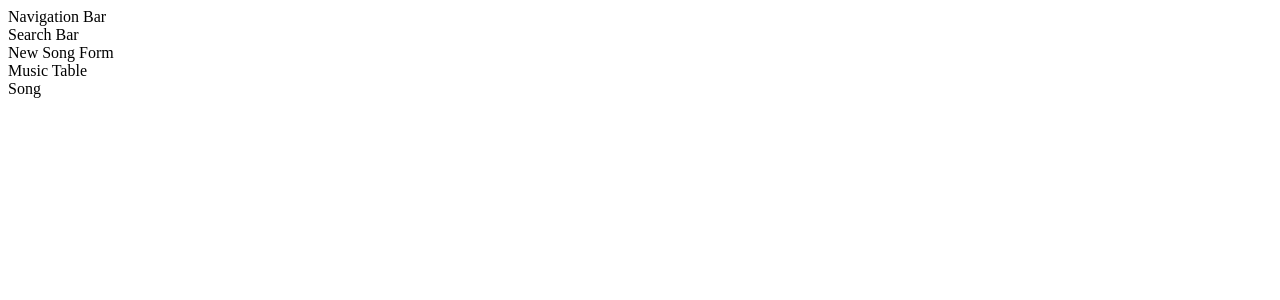
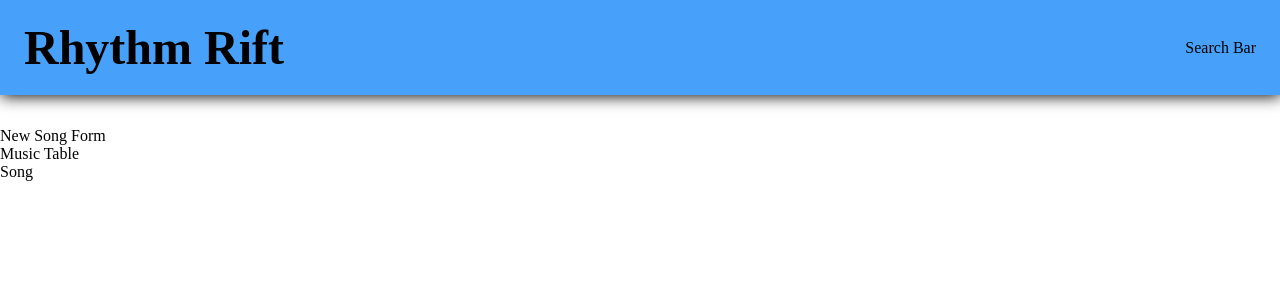
Before and after one commit to LizzieDworsky/MERN_MusicLibrary, a React (Create React App) app in the folder frontend/: page / in a window 1280 px wide. Shown: the top 300 px of the page. Built offline with nearby package versions, Linux system fonts and the light colour scheme.

Commit message:
added slight styling to NavBar component

```diff
--- /dev/null
+++ b/frontend/src/App.css
@@ -0,0 +1,3 @@
+body {
+    margin: 0;
+}
--- a/frontend/src/App.jsx
+++ b/frontend/src/App.jsx
@@ -1,13 +1,12 @@
 import MusicTable from "./components/MusicTable";
-import NavBar from "./components/NavBar";
+import NavBar from "./components/NavBar/NavBar";
 import NewSongForm from "./components/NewSongForm";
-import SearchBar from "./components/SearchBar";
+import "./App.css";
 
 function App() {
     return (
         <div className="App">
             <NavBar />
-            <SearchBar />
             <NewSongForm />
             <MusicTable />
         </div>
--- a/frontend/src/components/NavBar.jsx
+++ /dev/null
@@ -1,5 +0,0 @@
-const NavBar = ({}) => {
-    return <div>Navigation Bar</div>;
-};
-
-export default NavBar;
--- /dev/null
+++ b/frontend/src/components/NavBar/NavBar.css
@@ -0,0 +1,14 @@
+.nav-bar {
+    display: flex;
+    justify-content: space-between;
+    align-items: center;
+    padding: 1.25rem 1.5rem;
+    background-color: #47a0f9;
+    margin-bottom: 2rem;
+    box-shadow: 1px 1px 15px black;
+}
+
+.nav-title {
+    margin: 0;
+    font-size: 3rem;
+}
--- /dev/null
+++ b/frontend/src/components/NavBar/NavBar.jsx
@@ -0,0 +1,13 @@
+import SearchBar from "../SearchBar";
+import "./NavBar.css";
+
+const NavBar = ({}) => {
+    return (
+        <nav className="nav-bar">
+            <h1 className="nav-title">Rhythm Rift</h1>
+            <SearchBar className="nav-search" />
+        </nav>
+    );
+};
+
+export default NavBar;
```
